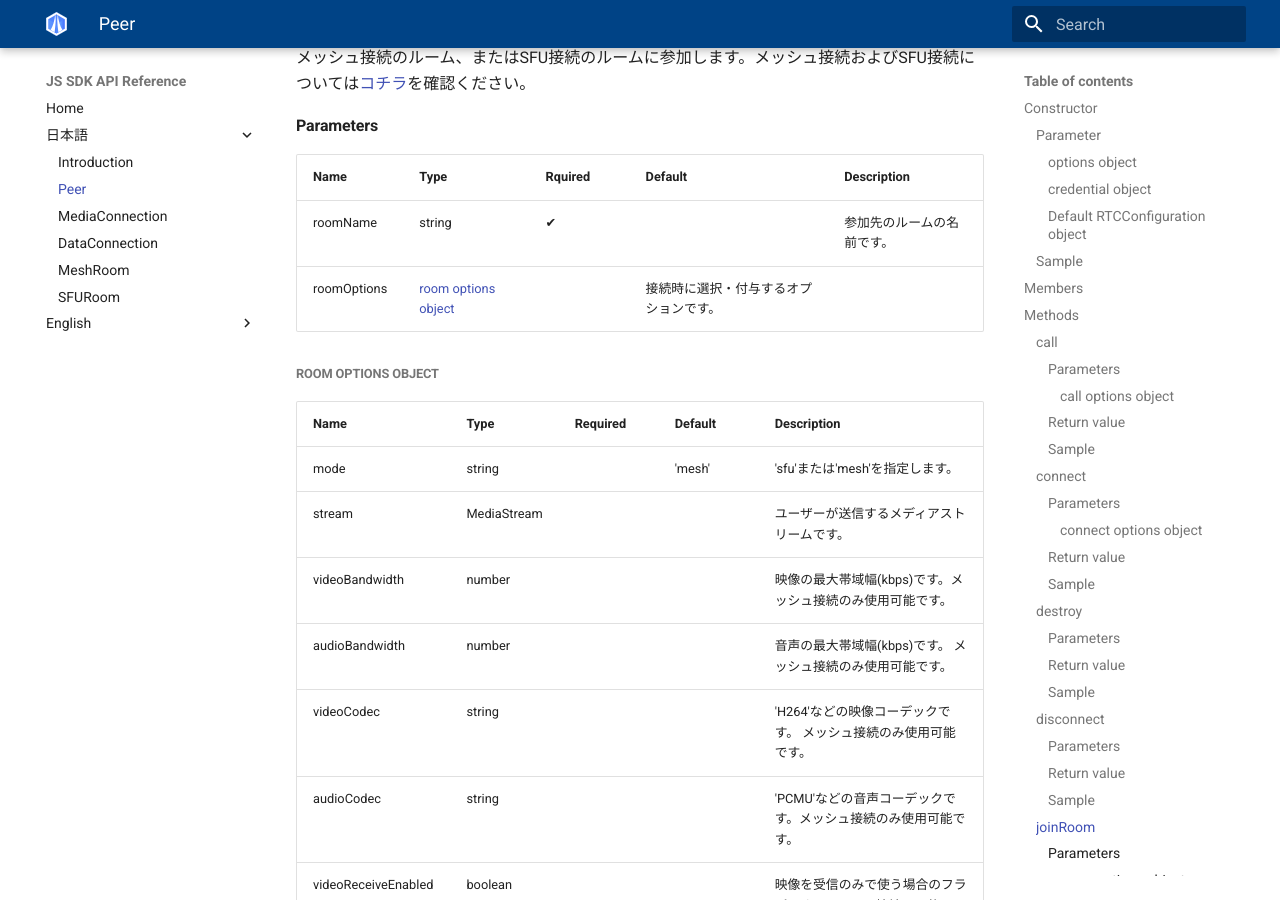
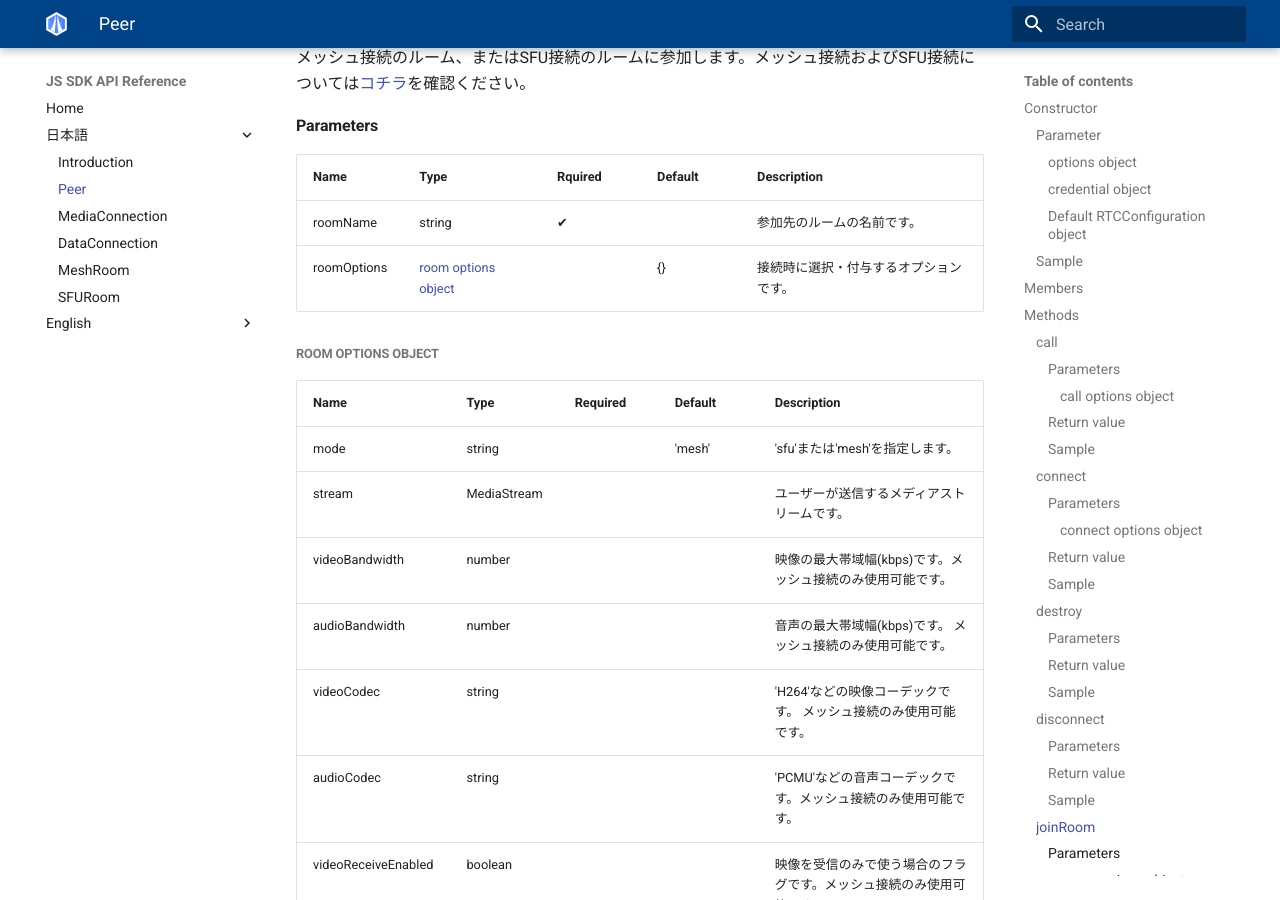
Before and after one commit to skyway/skyway-js-sdk-doc, an MkDocs documentation site: the page built from docs/ja/peer.md, in a window 1280 px wide and 900 px high, scrolled down 6379 px. Built offline with MkDocs 1.6.1 and Material for MkDocs 9.7.7, drawn with Linux system fonts in a browser that asks for light colours; old or Windows-style settings are respelled for this version of MkDocs.

```diff
--- a/docs/ja/peer.md
+++ b/docs/ja/peer.md
@@ -230,23 +230,23 @@ peer.disconnect();
 
 #### Parameters
 
-| Name | Type | Rquired| Default | Description |
-| --- | --- | --- | --- | --- |
-| roomName | string | ✔ | | 参加先のルームの名前です。|
-| roomOptions | [room options object](#room-options-object) | | 接続時に選択・付与するオプションです。|
+| Name        | Type                                        | Rquired | Default | Description                            |
+| ----------- | ------------------------------------------- | ------- | ------- | -------------------------------------- |
+| roomName    | string                                      | ✔       |         | 参加先のルームの名前です。             |
+| roomOptions | [room options object](#room-options-object) |         | {}      | 接続時に選択・付与するオプションです。 |
 
 ##### room options object
 
-| Name | Type | Required | Default | Description |
-| --- | --- | --- | --- | --- |
-| mode | string | | 'mesh' | 'sfu'または'mesh'を指定します。 |
-| stream | MediaStream | | | ユーザーが送信するメディアストリームです。 |
-| videoBandwidth | number | | | 映像の最大帯域幅(kbps)です。メッシュ接続のみ使用可能です。 |
-| audioBandwidth | number | | | 音声の最大帯域幅(kbps)です。 メッシュ接続のみ使用可能です。|
-| videoCodec | string | | | 'H264'などの映像コーデックです。 メッシュ接続のみ使用可能です。|
-| audioCodec | string | | | 'PCMU'などの音声コーデックです。メッシュ接続のみ使用可能です。 |
-| videoReceiveEnabled | boolean | | | 映像を受信のみで使う場合のフラグです。メッシュ接続のみ使用可能です。 |
-| audioReceiveEnabled | boolean | | | 音声を受信のみで使う場合のフラグです。メッシュ接続のみ使用可能です。 |
+| Name                | Type        | Required | Default | Description                                                          |
+| ------------------- | ----------- | -------- | ------- | -------------------------------------------------------------------- |
+| mode                | string      |          | 'mesh'  | 'sfu'または'mesh'を指定します。                                      |
+| stream              | MediaStream |          |         | ユーザーが送信するメディアストリームです。                           |
+| videoBandwidth      | number      |          |         | 映像の最大帯域幅(kbps)です。メッシュ接続のみ使用可能です。           |
+| audioBandwidth      | number      |          |         | 音声の最大帯域幅(kbps)です。 メッシュ接続のみ使用可能です。          |
+| videoCodec          | string      |          |         | 'H264'などの映像コーデックです。 メッシュ接続のみ使用可能です。      |
+| audioCodec          | string      |          |         | 'PCMU'などの音声コーデックです。メッシュ接続のみ使用可能です。       |
+| videoReceiveEnabled | boolean     |          |         | 映像を受信のみで使う場合のフラグです。メッシュ接続のみ使用可能です。 |
+| audioReceiveEnabled | boolean     |          |         | 音声を受信のみで使う場合のフラグです。メッシュ接続のみ使用可能です。 |
 
 #### Return value
 
```
